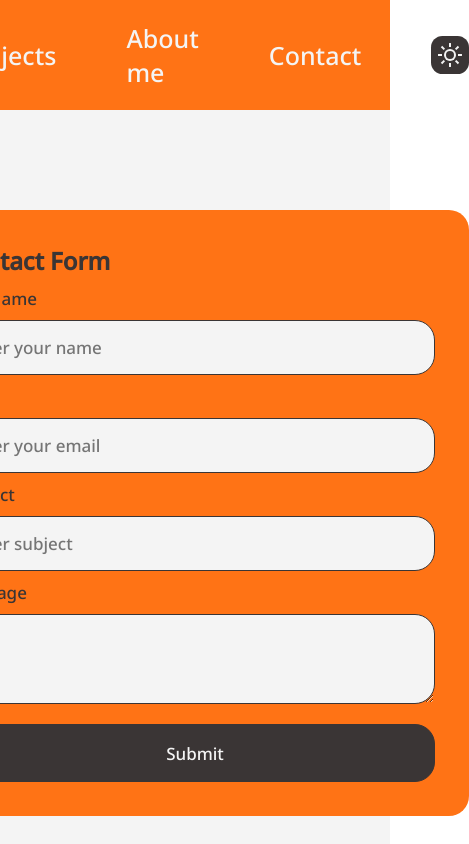
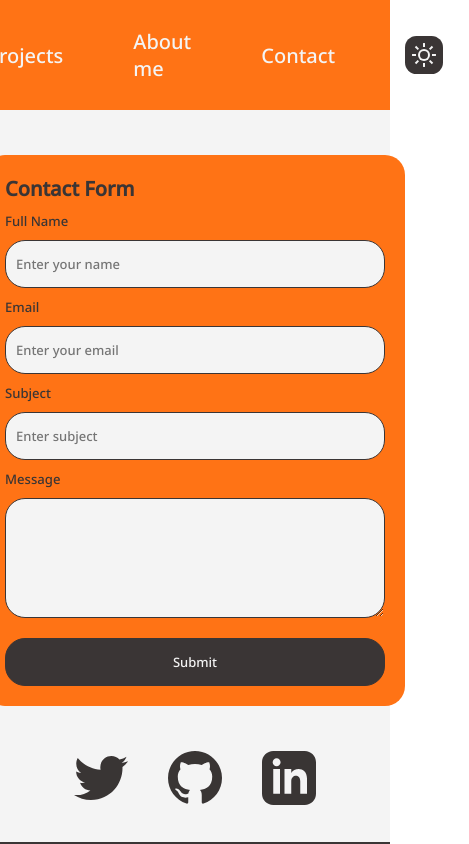
Before and after one commit to MilanGligorijevic/React-Portfolio, a React (Create React App) app: page /contact in a window 390 px wide. Shown: the top 844 px of the page, 469 px wide, since content can reach past the window. Built offline with nearby package versions, Linux system fonts and the light colour scheme.

Commit message:
Added responsiveness
Fully added responsiveness for different screen sizes

```diff
--- a/public/App.css
+++ b/public/App.css
@@ -1,3 +1,12 @@
 *{
     box-sizing: border-box;
+    font-size: 62.5%;
 }
+
+/* MEDIA QUERY
+0 - 600px (37.5em): phone
+600 - 900px (56.25em): tablet protrait DONE
+900 - 1200px (75em): tablet landscape DONE
+1200 - 1800px (112.5em): normal style DONE
+1800px+: big desktop
+*/
--- a/public/about.css
+++ b/public/about.css
@@ -3,6 +3,7 @@
     margin: 0;
     font-family: 'Inter', sans-serif;
     font-family: 'Noto Sans', sans-serif;
+    font-size: 62.5%;
 }
 
 .main-about{
@@ -23,9 +24,11 @@
     justify-content: center;
     align-items: center;
     height: fit-content;
-    width: 590px;
-    margin-bottom: 30px;
+    font-size: 1.5rem;
+    width: 59rem;
+    margin-bottom: 3rem;
 }
+
 
 .main-content-about{
     min-height: 100vh;
@@ -38,8 +41,8 @@
 }
 
 .main-content-about>h1{
-    font-size: 35px;
-    margin: 30px;
+    font-size: 3.5rem;
+    margin: 3rem;
     transition-duration: 0.25s;
 }
 .main-content-about>h1:hover{
@@ -47,16 +50,65 @@
 }
 
 .resume-text{
-    width: 590px;
-    margin-bottom: 30px;
+    width: 59rem;
+    margin-bottom: 3rem;
+    font-size: 1.5rem;
 }
 
 .link-cv{
     color: var(--content_text);
     transition-duration: 0.25s;
+    font-size: 1.5rem;
 }
 
 .link-cv:hover{
     color: #FF7315;
     text-decoration: underline;
 }
+
+@media screen and (max-width: 56.25em) {
+    .main-content-about>h1{
+        font-size: 2.8rem;
+        margin: 2.5rem;
+    }
+    .text-field{
+        font-size: 1.5rem;
+    }
+
+    .resume-text{
+        margin-bottom: 2.5rem;
+        font-size: 1.5rem;
+    }
+
+    .link-cv{
+        color: var(--content_text);
+        font-size: 1.5rem;
+    }
+}
+
+@media screen and (max-width: 37.5em) {
+    .main-content-about>h1{
+        font-size: 2.4rem;
+        margin: 2.3rem;
+    }
+    .text-field{
+        font-size: 1.3rem;
+        width: 96vw;
+        margin-bottom: 3rem;
+    }
+
+    .resume-text{
+        margin-bottom: 2.3rem;
+        font-size: 1.3rem;
+        width: 96vw;
+    }
+
+    .link-cv{
+        color: var(--content_text);
+        font-size: 1.3rem;
+    }
+
+    .cv{
+        width: 96vw;
+    }
+}
--- a/public/contact.css
+++ b/public/contact.css
@@ -3,6 +3,7 @@
     margin: 0;
     font-family: 'Inter', sans-serif;
     font-family: 'Noto Sans', sans-serif;
+    font-size: 62.5%;
 }
 
 
@@ -21,14 +22,14 @@
     justify-content: center;
     align-items: flex-start;
     color: var(--contact_form_text);
-    gap: 30px;
-    margin-top: 100px;
-    margin-bottom: 40px;
+    gap: 3rem;
+    margin-top: 10rem;
+    margin-bottom: 4rem;
     flex: 1;
 }
 
 .contact-details{
-    margin-top: 32px;
+    margin-top: 3.2rem;
 }
 
 .contact-details>h3{
@@ -37,16 +38,40 @@
     align-items: center;
     flex-direction: row;
     font-weight: normal;
-    gap: 8px;
-    margin-top: 10px;
+    gap: .8rem;
+    margin-top: 1rem;
 }
 
 .contact-details>h1{
-    font-size: 24px;
+    font-size: 2.4rem;
 }
 
 .contact-socials{
     display: flex;
     justify-content: center;
-    margin: 80px;
+    margin: 8rem;
 }
+
+@media screen and (max-width: 56.25em) {
+    .main-content-contact{
+        gap: 3rem;
+        margin-top: 6rem;
+        margin-bottom: 1rem;
+        flex: 1;
+    }
+    .contact-socials{
+        margin: 4rem;
+    }
+}
+
+@media screen and (max-width: 37.5em){
+    .main-content-contact{
+        gap: 3rem;
+        margin-top: 4.5rem;
+        margin-bottom: 1rem;
+        flex: 1;
+    }
+    .contact-socials{
+        margin: 3.5rem;
+    }
+}
--- a/public/contactform.css
+++ b/public/contactform.css
@@ -3,49 +3,56 @@
     margin: 0;
     font-family: 'Inter', sans-serif;
     font-family: 'Noto Sans', sans-serif;
+    font-size: 62.5%;
 }
 
 
 .contactform-form{
     display: flex;
     flex-direction: column;
-    gap: 10px;
+    gap: 1rem;
     height: fit-content;
     width: fit-content;
     background-color: var(--contact_form_background);
     padding: 2rem;
-    border-radius: 20px;
+    border-radius: 2rem;
+    font-size: 2.5rem;
+
 }
 
 .input-field{
-    height: 55px;
-    width: 480px;
+    height: 5.5rem;
+    width: 48rem;
     border: 1px solid var(--contact_form_text);
-    border-radius: 20px;
+    border-radius: 2rem;
     background-color: #F4F4F4;
-    padding-left: 10px;
+    padding-left: 1rem;
+    font-size: 1.5rem;
+
 }
 
 .text-area{
-    height: 90px;
-    width: 480px;
-    border-radius: 20px;
+    height: 9rem;
+    width: 48rem;
+    border-radius: 2rem;
     border: 1px solid var(--contact_form_text);
     background-color: #F4F4F4;
     padding-left: 10px;
-    padding-top: 6px;
+    padding-top: .6rem;
     resize: vertical;
+
 }
 
 .submit-button{
-    height: 58px;
-    width: 480px;
-    border-radius: 20px;
+    height: 5.8rem;
+    width: 48rem;
+    border-radius: 2rem;
     border: 1px solid var(--contact_form_button);
     color: var(--contact_form_button_text);
     background-color: var(--contact_form_button);
-    margin-top: 10px;
+    margin-top: 1rem;
     transition-duration: 0.6s;
+    font-size: 1.6rem;
 }
 
 .submit-button:hover{
@@ -55,5 +62,41 @@
 }
 
 .contactform-form>h1{
-    font-size: 24px;
+    font-size: 2.4rem;
 }
+
+@media screen and (max-width: 56.25em) {
+    .input-field, .submit-button {
+        height: 5.2rem;
+        width: 42rem;
+        font-size: 1.5rem;
+    }
+    .text-area{
+        height: 14rem;
+        width: 42rem;
+    }
+    .contactform-form>h1{
+        font-size: 2.2rem;
+    }
+    .contactform-form{
+        font-size: 2.3rem;
+    }
+}
+
+@media screen and (max-width: 37.5em) {
+    .input-field, .submit-button{
+        height: 4.8rem;
+        width: 38rem;
+        font-size: 1.3rem;
+    }
+    .text-area{
+        height: 12rem;
+        width: 38rem;
+    }
+    .contactform-form>h1{
+        font-size: 2rem;
+    }
+    .contactform-form{
+        font-size: 2.1rem;
+    }
+}
--- a/public/footer.css
+++ b/public/footer.css
@@ -3,16 +3,17 @@
     margin: 0;
     font-family: 'Inter', sans-serif;
     font-family: 'Noto Sans', sans-serif;
-    font-size: 17px;
+    font-size: 62.5%;
 }
 
 .footer{
     display: flex;
     justify-content: center;
     align-items: center;
-    height: 75px;
+    height: 7.5rem;
     color: var(--footer_text);
     background-color: var(--footer_background);
+
 }
 
 .footer-content{
@@ -20,7 +21,8 @@
     justify-content: center;
     align-items: center;
     flex-direction: row;
-    gap: 5px;
+    gap: .5rem;
+    font-size: 2.5rem;
 }
 
 .link-footer{
@@ -36,3 +38,15 @@
     color: #FF7315;
     text-decoration: underline;
 }
+
+@media screen and (max-width: 56.25em) {
+    .footer-content{
+        font-size: 2.3rem;
+    }
+}
+
+@media screen and (max-width: 37.5em) {
+    .footer-content{
+        font-size: 2.1rem;
+    }
+}
--- a/public/index.html
+++ b/public/index.html
@@ -25,7 +25,7 @@
 
 
 
-    <title>React App</title>
+    <title>Portfolio</title>
   </head>
   <body>
     <noscript>You need to enable JavaScript to run this app.</noscript>
--- a/public/navbar.css
+++ b/public/navbar.css
@@ -4,6 +4,7 @@
     font-family: 'Inter', sans-serif;
     font-family: 'Noto Sans', sans-serif;
     transition: all 0.25s ease-in-out;
+    font-size: 62.5%;
 }
 
 /* all variables for colors */
@@ -63,20 +64,20 @@
 }
 
 .list{
-    height: 110px;
+    height: 11rem;
     width: 50%;
     display: flex;
     justify-content: center;
     align-items: center;
     background-color: var(--nabar_background);
-    gap: 70px;
+    gap: 7rem;
 }
 
 
 
 .item-link, .light-mode-button{
     color: var(--navbar_text);
-    font-size: 25px;
+    font-size: 2.5rem;
 }
 
 
@@ -93,7 +94,7 @@
     margin-left: auto;
     border-radius: 30%;
     border: none;
-    padding: 7px;
+    padding: .7rem;
     background-color: var(--theme_button);
     transition-duration: 0.6s;
 }
@@ -152,3 +153,27 @@
    .gg-sun::after {
     transform: rotate(45deg)
    }
+
+   @media screen and (max-width: 56.25em) {
+    .item-link, .light-mode-button{
+        font-size: 2.35rem;
+    }
+    .light-mode-button{
+        margin: 0rem;
+    }
+    .list{
+        width: 66%;
+    }
+}
+
+@media screen and (max-width: 37.5em) {
+    .item-link, .light-mode-button{
+        font-size: 2rem;
+    }
+    .light-mode-button{
+        margin: 0rem;
+    }
+    .list{
+        width: 94%;
+    }
+}
--- a/public/projectcard.css
+++ b/public/projectcard.css
@@ -3,10 +3,11 @@
     margin: 0;
     font-family: 'Inter', sans-serif;
     font-family: 'Noto Sans', sans-serif;
+    font-size: 62.5%;
 }
 
 .flip-project-card{
-    perspective: 1000px;
+    perspective: 100rem;
 }
 
 .project-card{
@@ -15,8 +16,8 @@
     transform-style: preserve-3d;
 
     border-radius: 0.75rem;
-    height: 350px;
-    width: 250px;
+    height: 35rem;
+    width: 25rem;
     box-shadow: 0px 3px 4px rgba(0, 0, 0, 0.4);
 
     transition: transform 1350ms;
@@ -33,7 +34,7 @@
     width: 100%;
     border-radius: 0.75rem;
     color: var(--project_card_text);
-
+    font-size: 2.7rem;
     display: flex;
     justify-content: center;
     align-items: center;
@@ -57,18 +58,84 @@
     justify-content: flex-start;
     align-items: center;
     flex-direction: column;
-    padding: 12px;
-    gap: 12px;
+    padding: 1.2rem;
+    gap: 1.2rem;
 }
 
-.about>h1{
-    font-size: 22px;
+/* .project-card-link-mobile{
+    pointer-events: none;
+    cursor: default;
+} */
+
+.about>h2{
+    font-size: 2.7rem;
 }
 
 .img-box{
-    width: 250px;
-    height: 250px;
+    width: 25rem;
+    height: 25rem;
     display: flex;
     justify-content: center;
     align-items: center;
 }
+
+@media screen and (max-width: 75em){
+    .project-card{
+        transition: none;
+        height: 32rem;
+        width: 20.5rem;
+    }
+    .project-card:hover{
+        transform: none;
+    }
+    .card-back{
+        display: none;
+    }
+    .img-box{
+        width: 20.5rem;
+        height: 20.5rem;
+    }
+}
+
+@media screen and (max-width: 56.25em){
+    .project-card{
+        transition: none;
+        height: 30rem;
+        width: 20.5rem;
+    }
+    .project-card:hover{
+        transform: none;
+    }
+    .card-back{
+        display: none;
+    }
+    .img-box{
+        width: 20rem;
+        height: 20rem;
+    }
+    .card-front{
+        font-size: 2.5rem;
+    }
+}
+
+@media screen and (max-width: 37.5em){
+    .project-card{
+        transition: none;
+        height: 31rem;
+        width: 27rem;
+        margin: 0 10rem;
+    }
+    .project-card:hover{
+        transform: none;
+    }
+    .card-back{
+        display: none;
+    }
+    .img-box{
+        width: 24rem;
+        height: 24rem;
+    }
+    .card-front{
+        font-size: 2.7rem;
+    }
+}
--- a/public/socials.css
+++ b/public/socials.css
@@ -3,6 +3,7 @@
     margin: 0;
     font-family: 'Inter', sans-serif;
     font-family: 'Noto Sans', sans-serif;
+    font-size: 62.5%;
 }
 
 /* :root{
@@ -12,14 +13,14 @@
 
 .socials-img {
     filter: var(--grey_socials);
-    height: 72px;
-    width: 72px;
+    height: 7.2rem;
+    width: 7.2rem;
     transition-duration: 0.25s;
 }
 
 .imgs-social{
     display: flex;
-    gap: 40px;
+    gap: 4rem;
 }
 
 .socials-a:hover{
@@ -27,3 +28,17 @@
         filter: var(--orange_socials);
     }
 }
+
+@media screen and (max-width: 56.25em) {
+    .socials-img {
+        height: 6.4rem;
+        width: 6.4rem;
+    }
+}
+
+@media screen and (max-width: 37.5em) {
+    .socials-img {
+        height: 5.4rem;
+        width: 5.4rem;
+    }
+}
--- a/src/ProjectCard.js
+++ b/src/ProjectCard.js
@@ -3,6 +3,7 @@ import React from "react";
 function ProjectCard(props){
     return (
         <div className="flip-project-card">
+            <a href={props.url} className="project-card-link-mobile">
             <div className="project-card">
                 <div className="card-back">
                     <div className="about">
@@ -19,6 +20,8 @@ function ProjectCard(props){
                     </div>
                 </div>
             </div>
+            </a>
+
         </div>
     )
 }
```
Also changed, not shown: public/projects.css (+30 -5 lines), src/Projects.js (+4 -5 lines).
